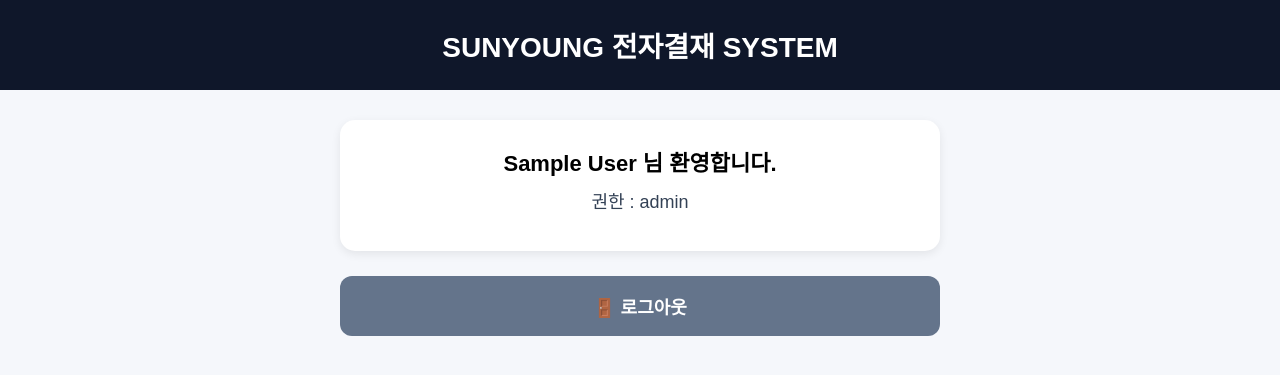
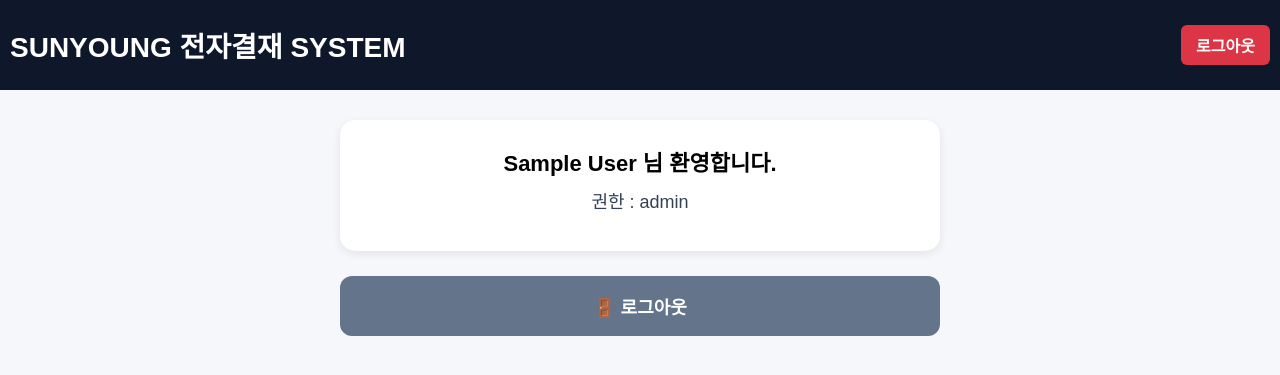
Before and after one commit to rarenom/SUNYOUNG_APPROVAL_SYSTEM, a Flask app: page /main in a window 1280 px wide. Shown: the top 375 px of the page. Run offline with Flask 3, Linux system fonts and the light colour scheme; the visitor is signed in with stand-in values (Sample User, id 1); some libraries are stand-ins or nearby versions.

Commit message:
로그인 화면 나가기 버튼 추가

```diff
--- a/templates/main.html
+++ b/templates/main.html
@@ -255,18 +255,29 @@ button{
 
 <body>
 
-
 <div class="header">
 
-<h1>
-SUNYOUNG 전자결재 SYSTEM
-</h1>
+    <div style="display:flex; justify-content:space-between; align-items:center;">
+
+        <h1 style="margin:0;">
+            SUNYOUNG 전자결재 SYSTEM
+        </h1>
+
+        <a href="/logout"
+           onclick="return confirm('로그아웃 하시겠습니까?');"
+           style="
+                background:#dc3545;
+                color:white;
+                padding:8px 15px;
+                border-radius:6px;
+                text-decoration:none;
+                font-weight:bold;">
+            로그아웃
+        </a>
+
+    </div>
 
 </div>
-
-
-
-
 
 <div class="container">
 
```
